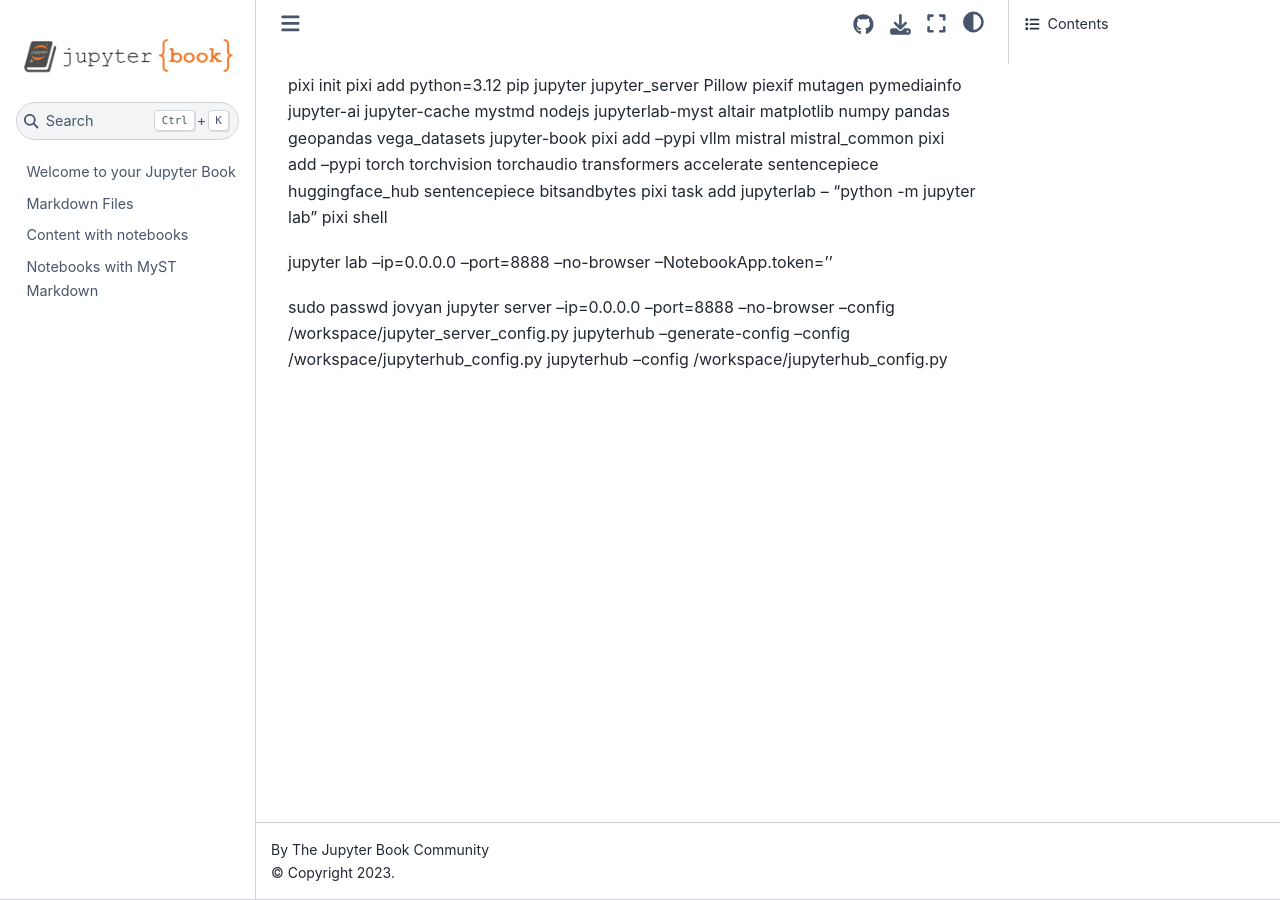
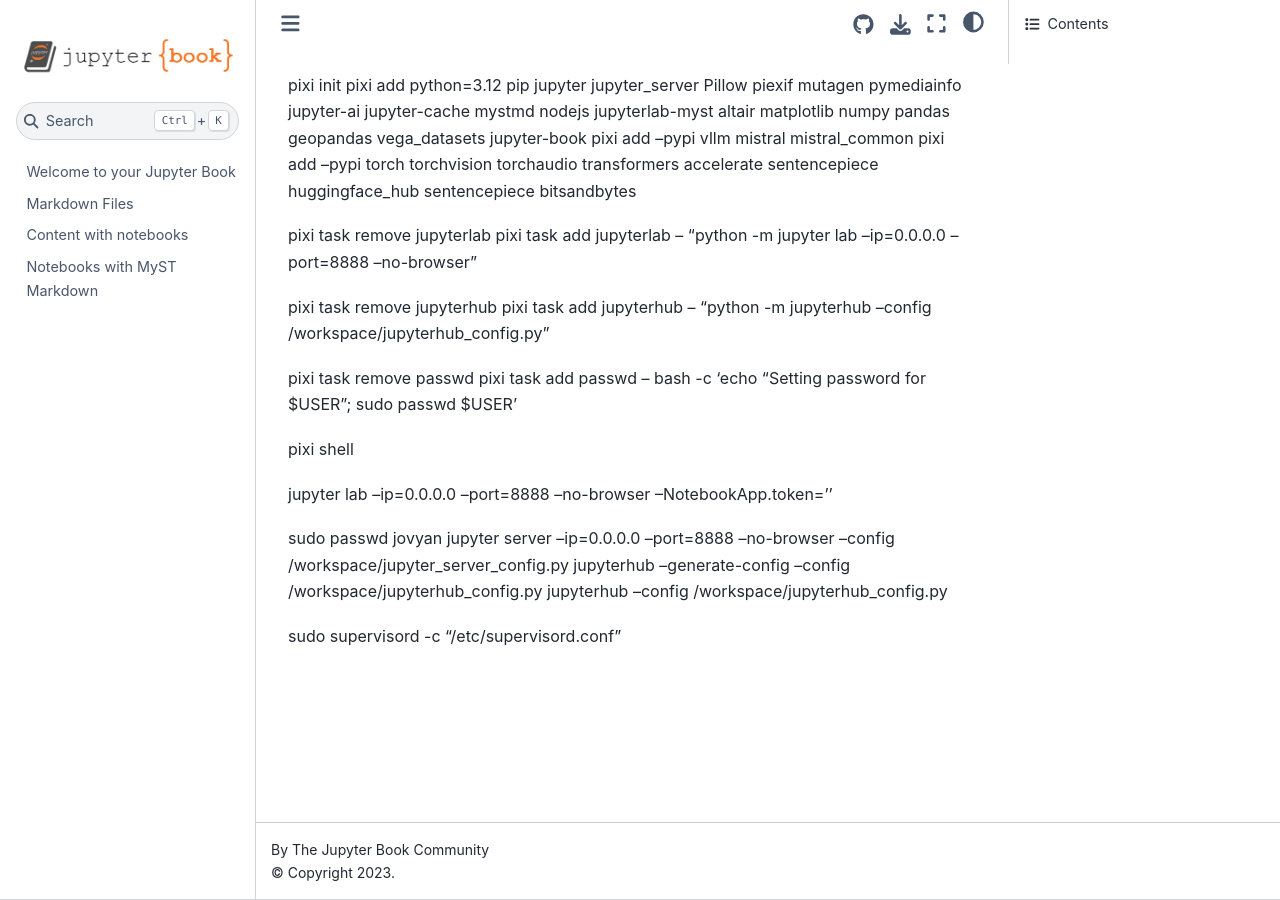
Before and after one commit to atrawog/atrawog, a Jupyter Book: the page built from pixi.md, in a window 1280 px wide. Built offline with Jupyter Book 1.0.4 settings and Sphinx 7.4.7 and the Sphinx Book theme 1.1.4, drawn with Linux system fonts in a browser that asks for light colours.

Commit message:
Update Dockerfile and entrypoint for Pixi integration, modify JupyterHub configuration, and enhance task definitions

```diff
--- a/jupyterhub_config.py
+++ b/jupyterhub_config.py
@@ -15,6 +15,9 @@ c.Spawner.debug = True
 c.Spawner.args = [
     '--NotebookApp.cookie_secret_file=/workspace/jupyterhub_cookie.secret'
 ]
+c.LabApp.disable_check_for_updates = True
+
+
 #------------------------------------------------------------------------------
 # Application(SingletonConfigurable) configuration
 #------------------------------------------------------------------------------
--- a/pixi.md
+++ b/pixi.md
@@ -2,7 +2,18 @@ pixi init
 pixi add python=3.12 pip jupyter jupyter_server Pillow piexif mutagen pymediainfo  jupyter-ai jupyter-cache  mystmd nodejs jupyterlab-myst altair matplotlib numpy pandas geopandas vega_datasets jupyter-book
 pixi add --pypi vllm mistral mistral_common
 pixi add --pypi torch torchvision torchaudio transformers accelerate sentencepiece huggingface_hub sentencepiece bitsandbytes
-pixi task add jupyterlab  -- "python -m jupyter lab"
+
+pixi task remove jupyterlab
+pixi task add jupyterlab  -- "python -m jupyter lab --ip=0.0.0.0 --port=8888 --no-browser"
+
+pixi task remove jupyterhub
+pixi task add jupyterhub  -- "python -m jupyterhub --config  /workspace/jupyterhub_config.py"
+
+pixi task remove passwd
+pixi task add passwd -- bash -c 'echo "Setting password for \$USER"; sudo passwd \$USER'
+
+
+
 pixi shell
 
 jupyter lab --ip=0.0.0.0 --port=8888 --no-browser --NotebookApp.token=''
@@ -11,3 +22,6 @@ sudo passwd jovyan
 jupyter server --ip=0.0.0.0 --port=8888 --no-browser --config  /workspace/jupyter_server_config.py
 jupyterhub --generate-config --config  /workspace/jupyterhub_config.py
 jupyterhub --config  /workspace/jupyterhub_config.py
+
+
+sudo supervisord -c "/etc/supervisord.conf"
```
Also changed, not shown: pixi.toml (+4 -3 lines), 3 other files.
